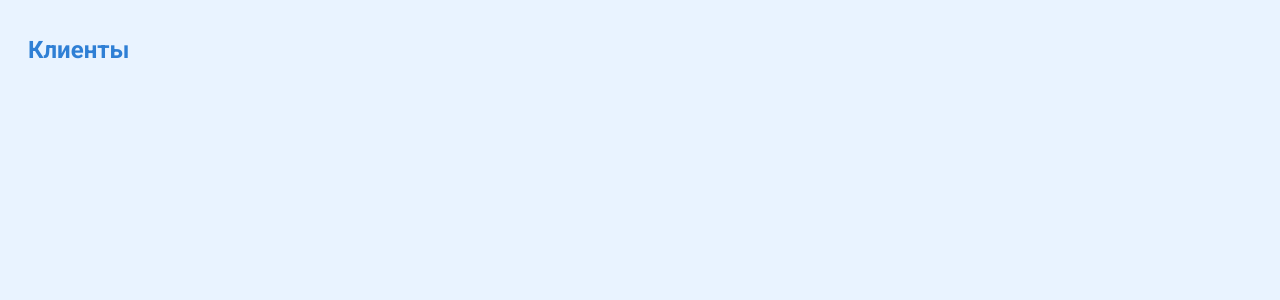
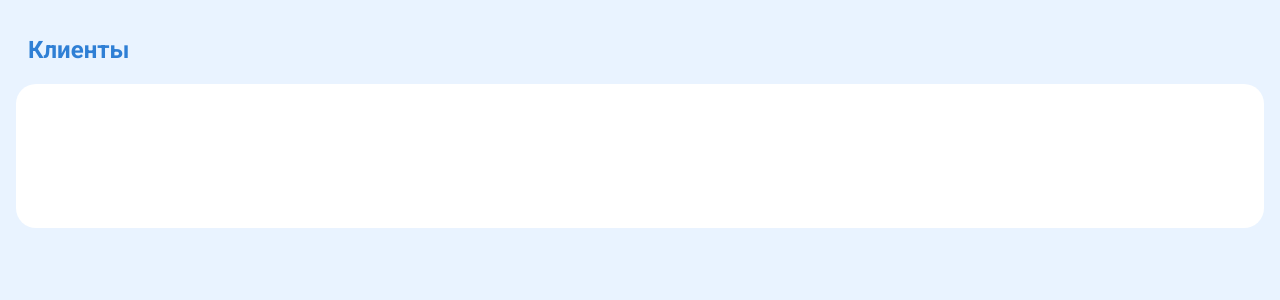
Before and after one commit to AlexSmykov/initium-test-task, an Angular app: page /main in a window 1280 px wide. Shown: the top 300 px of the page. Built offline with nearby package versions, Linux system fonts and the light colour scheme.

Commit message:
feat: компонент списка добавлен на главный экран

```diff
--- a/src/app/pages/main-page/main-page.component.html
+++ b/src/app/pages/main-page/main-page.component.html
@@ -2,4 +2,7 @@
   <section>
     <h1 class="users__header">Клиенты</h1>
   </section>
+  <section>
+    <app-item-list></app-item-list>
+  </section>
 </div>
```
Also changed, not shown: src/app/pages/main-page/main-page.module.ts (+7 -1 lines).
